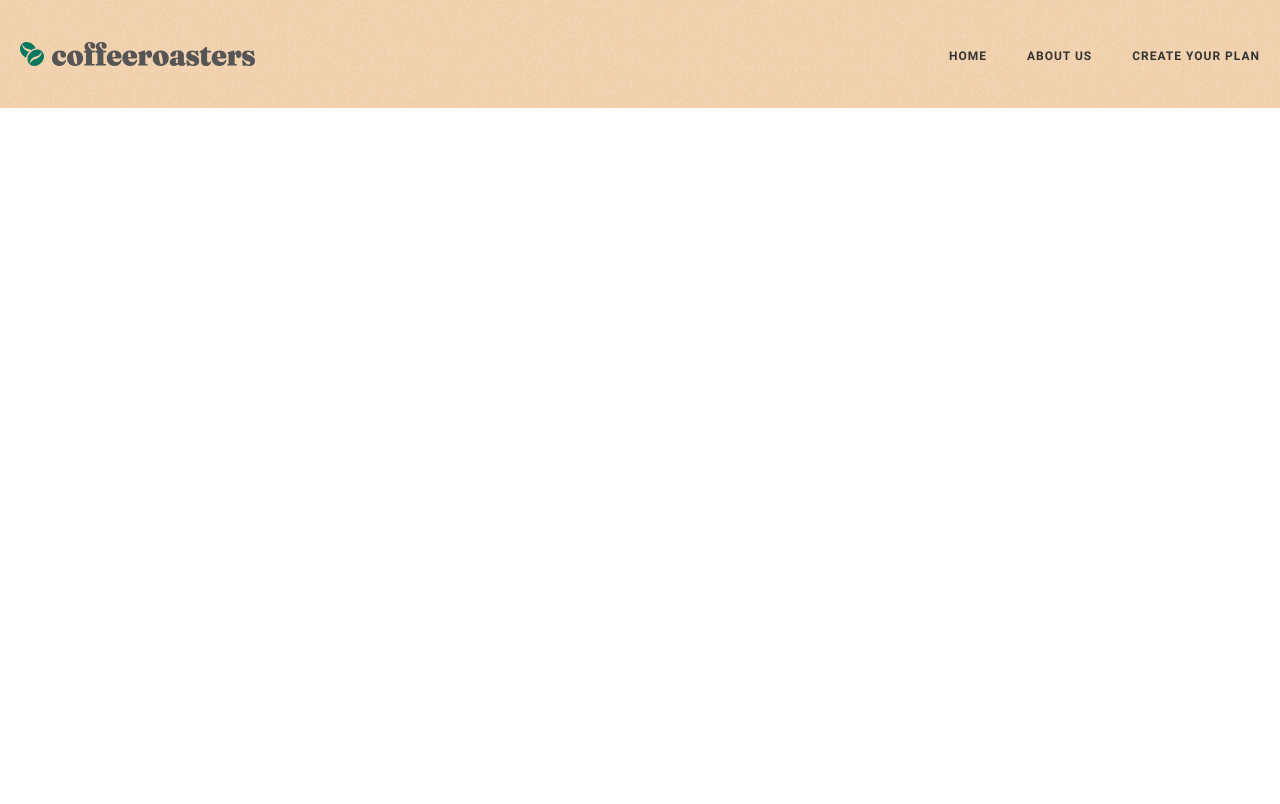
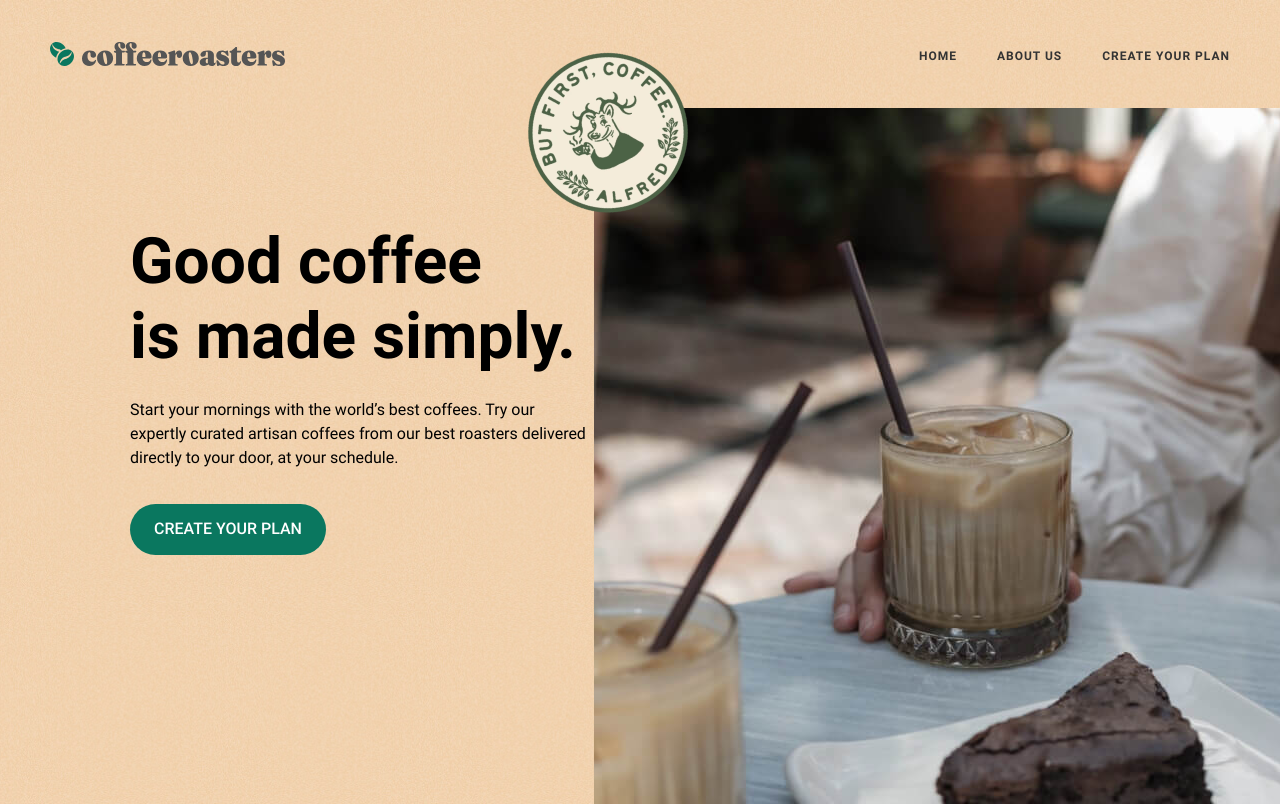
Before and after one commit to shokhmadaminov/coffee-roasterss, a plain HTML site: page index.html in a window 1280 px wide. Drawn offline with Linux system fonts and the light colour scheme.

Commit message:
add header bottom section html and css

```diff
--- a/css/main.css
+++ b/css/main.css
@@ -71,6 +71,25 @@ body {
     padding: 0 20px;
     margin: 0 auto;
 }
+/* PRIMARY BTN */
+.primary-btn {
+    background-color: var(--primary-color);
+    padding: 16px 24px;
+    border-radius: 100px;
+    display: inline-block;
+    font-weight: 500;
+    font-size: 16px;
+    line-height: 18.75px;
+    color: var(--white-text-color);
+    text-decoration: none;
+    text-transform: uppercase;
+}
+.primary-btn:hover {
+    opacity: 0.8;
+}
+.primary-btn:active {
+    opacity: 0.6;
+}
 
 /* HEADER STYLES */
 .header {
@@ -86,6 +105,7 @@ body {
     display: flex;
     align-items: center;
     justify-content: space-between;
+    padding: 0px 50px;
 }
 .site-logo {
     display: flex;
@@ -122,6 +142,48 @@ body {
 .sitenav__link:hover {
     color: var(--primary-color);
 }
+.header-bottom__container {
+    display: flex;
+    justify-content: space-between;
+    padding: 0;
+}
+.header-bottom__home-text-wrapper {
+    width: 100%;
+    max-width: 464px;
+    margin-top: 116px;
+    margin-left: 130px;
+}
+.header-bottom__title {
+    font-weight: 700;
+    font-size: 64px;
+    line-height: 75px;
+    color: var(--black-color);
+    margin-top: 0;
+    margin-bottom: 24px;
+}
+.header-bottom__text {
+    font-size: 16px;
+    line-height: 24px;
+    color: var(--black-color);
+    margin-bottom: 34px;
+}
+.header-bottom__img-wrapper {
+    width: 710px;
+    height: 696px;
+    background-image: url("../images/jpg/home-header-img.jpg");
+    background-repeat: no-repeat;
+    background-size: cover;
+    position: relative;
+}
+.header-bottom__round-img {
+    width: 213px;
+    height: 214px;
+    object-fit: contain;
+    object-position: center;
+    position: absolute;
+    top: -81.62px;
+    left: -92px;
+}
 
 
 
@@ -140,4 +202,7 @@ only screen and (                min-resolution: 2dppx) {
     .header {
         background-image: url("../images/jpg/header-bg-img@2x.jpg");
     }
+    .header-bottom__img-wrapper {
+        background-image: url("../images/jpg/home-header-img@2x.jpg");
+    }
 }
--- a/index.html
+++ b/index.html
@@ -37,6 +37,21 @@
         </div>
         <!-- HEADER TOP END -->
 
+        <!-- HEADER BOTTOM -->
+        <div class="header-bottom">
+            <div class="container header-bottom__container">
+                <div class="header-bottom__home-text-wrapper">
+                    <h1 class="header-bottom__title">Good coffee<br> is made simply.</h1>
+                    <p class="header-bottom__text">Start your mornings with the world’s best coffees. Try our expertly curated artisan coffees from our best roasters delivered directly to your door, at your schedule.</p>
+                    <a class="header-bottom__btn primary-btn" href="#">Create your plan</a>
+                </div>
+                <div class="header-bottom__img-wrapper">
+                    <img class="header-bottom__round-img" src="./images/png/header-round-img.png" alt="but first coffee" srcset="./images/png/header-round-img.png 1x, ./images/png/header-round-img@2x.png 2x">
+                </div>
+            </div>
+        </div>
+        <!-- HEADER BOTTOM END -->
+
     </header>
     <!-- HEADER END -->
 </body>
```
Also changed, not shown: images/jpg/home-header-img.jpg (added), images/jpg/home-header-img@2x.jpg (added), images/png/header-round-img.png (added), images/png/header-round-img@2x.png (added).
